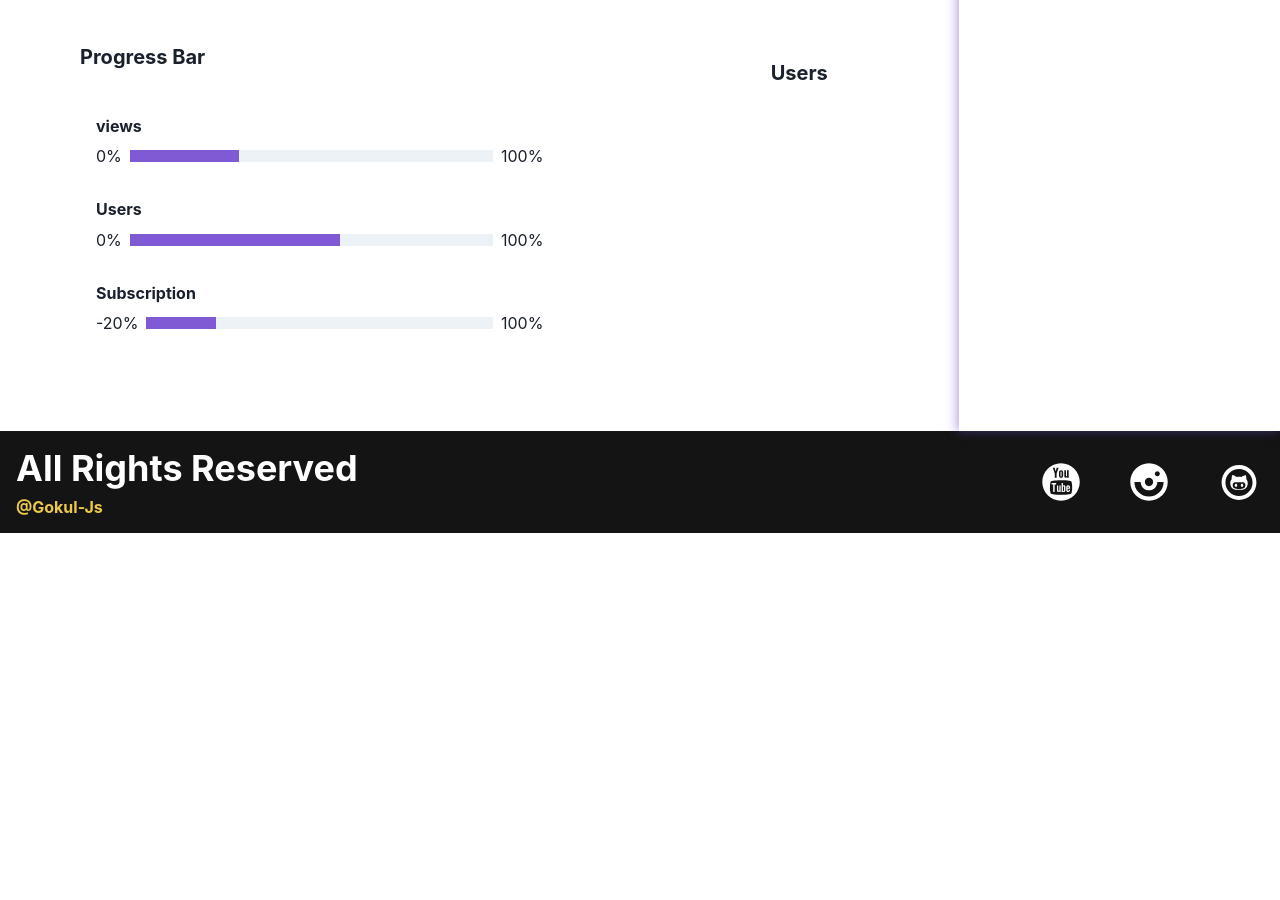
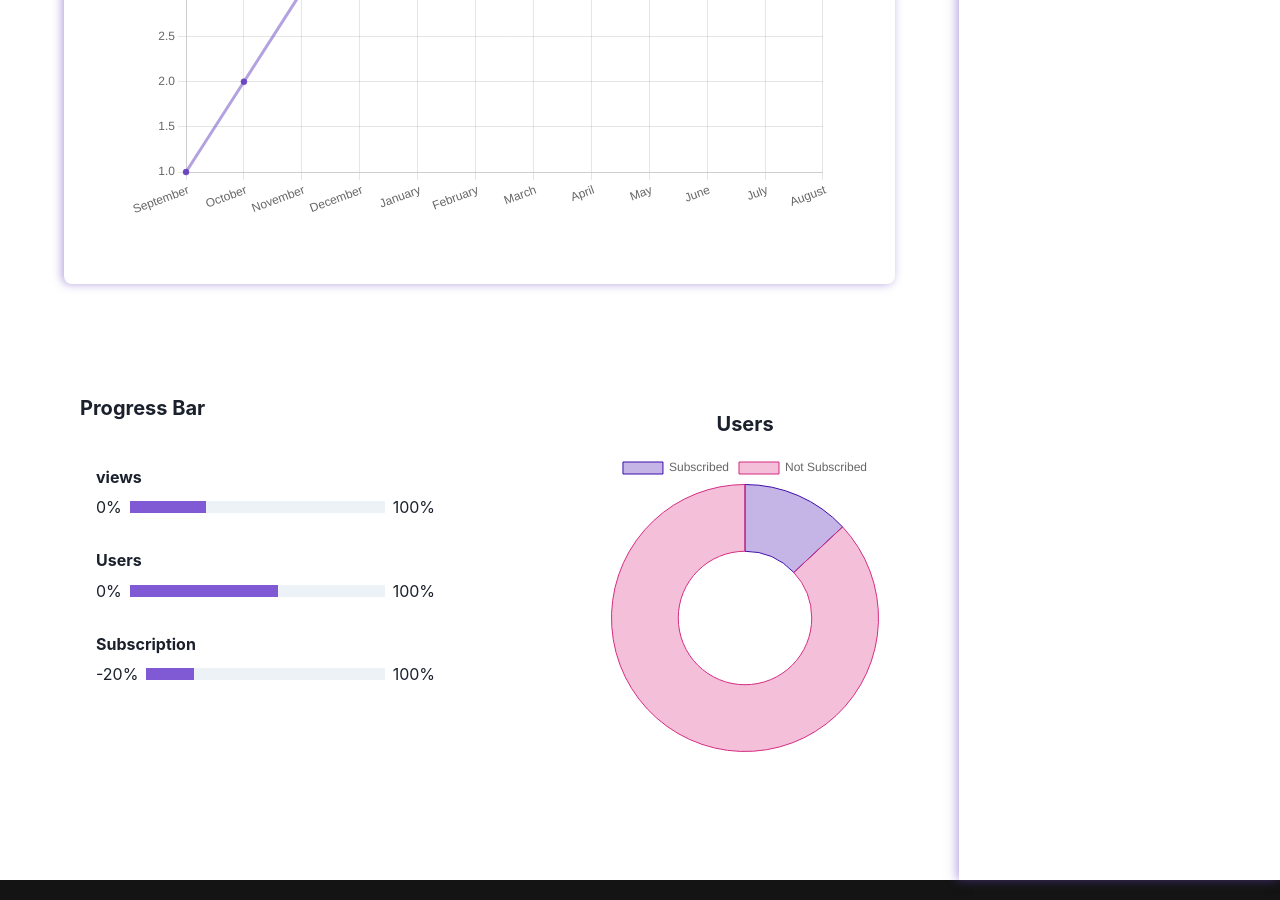
Before and after one commit to Gokul-Js/MyAcademy, a React (Create React App) app in the folder frontend/: page /admin/dashboard in a window 1280 px wide. Shown: the part 650-1550 px from the top of the page. Before the commit the page ends 1183 px from the top, so only its background shows below. Built offline with nearby package versions, Linux system fonts and the light colour scheme.

Commit message:
Dashboard_final

```diff
--- /dev/null
+++ b/frontend/src/components/Admin/Dashboard/Chart.jsx
@@ -0,0 +1,111 @@
+import React from 'react'
+import {Chart as chartJS,CategoryScale,LinearScale,PointElement,LineElement,Tooltip,ArcElement,Legend} from "chart.js"
+import {Line,Doughnut} from "react-chartjs-2"
+
+chartJS.register(
+    CategoryScale,
+    LinearScale,
+    PointElement,
+    LineElement,
+    Tooltip,
+    ArcElement,
+    Legend
+)
+
+export const LineChart = () => {
+const labels= getLastYearMonths();
+
+const options={
+    responsive:true,
+    pugins:{
+        legend:{
+            position:"bottom"
+        },
+        title:{
+            display: true,
+            text: 'Yearly Views',
+        },
+    },
+}
+
+ const data = {
+    labels,
+    datasets:[
+        {
+            label:"Views",
+            data:[1,2,3,4],
+            borderColor:"rgba(107,70,193,0.5)",
+            backgroundColor: "#6b46c1"
+        }
+    ]
+ }
+
+  return <Line options={options} data={data} />
+}
+
+export const DoughnutChart= () => {
+
+    const options={
+        responsive:true,
+        pugins:{
+            legend:{
+                position:"bottom"
+            },
+            title:{
+                display: true,
+                text: 'Yearly Views',
+            },
+        },
+    }
+
+    const data = {
+        labels:["Subscribed","Not Subscribed"],
+        datasets:[
+            {
+                label:"Views",
+                data:[3,20],
+                borderColor:["rgb(62,12,171)","rgba(214,43,129)"],
+                backgroundColor: ["rgba(62,12,171,0.3)","rgba(214,43,129,0.3)"],
+                borderWidth: 1,
+            }
+        ]
+     }
+
+     return <Doughnut data={data} />
+}
+
+function getLastYearMonths(){
+    const labels = []
+
+    const months = [
+        'January',
+        'February',
+        'March',
+        'April',
+        'May',
+        'June',
+        'July',
+        'August',
+        'September',
+        'October',
+        'November',
+        'December',
+    ]
+
+    const currentMonth = new Date().getMonth()
+
+    const remain = 11-currentMonth;
+
+    for (let i = currentMonth; i< months.length; i--) {
+        const element = months[i];
+        labels.unshift(element)
+        if (i === 0) break;
+    }
+
+    for (let i = 11; i > remain; i--) {
+        if(i === currentMonth) break;
+        const element = months[i];
+        labels.unshift(element)
+    }
+    return labels
+}
--- a/frontend/src/components/Admin/Dashboard/Dashboard.jsx
+++ b/frontend/src/components/Admin/Dashboard/Dashboard.jsx
@@ -3,6 +3,7 @@
 import { RiArrowDownLine, RiArrowUpLine } from 'react-icons/ri'
 import cursor from '../../../assets/images/cursor.png'
 import Sidebar from '../Sidebar'
+import { DoughnutChart, LineChart } from './Chart'
 
 const Databox = ({title,qty,qtyPercentage,profit}) => (
   <Box
@@ -89,7 +90,7 @@
     >
       <Heading textAlign={['center','left']} size='md' children="Views Graph" pt ={['8','0']} ml={['0','16']}/>
 
-      {/* Line Graph Here */}
+      <LineChart />  {/* linechart graph */}
     </Box>
 
     <Grid templateColumns={['1fr','2fr 1fr']} >
@@ -111,7 +112,7 @@
       <Box p={['0','16']} boxSizing='border-box' py="4">
         <Heading textAlign={'center'} size="md" mb="4" children="Users" />
 
-        {/* Donut Graph */}
+        <DoughnutChart /> {/* Doughnut chart import  */}
       </Box>
     </Grid>
 
```
